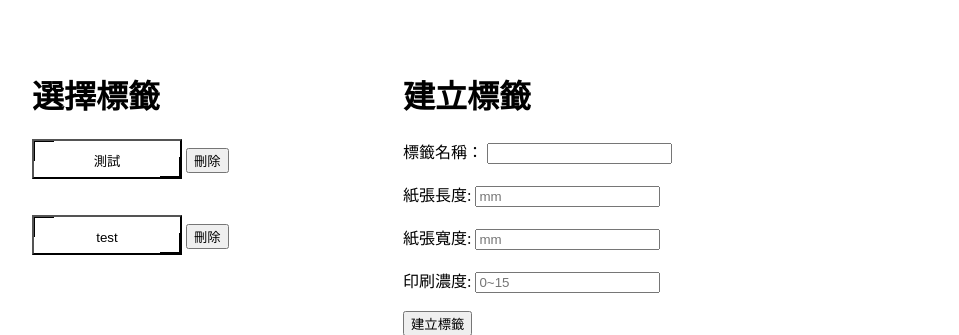
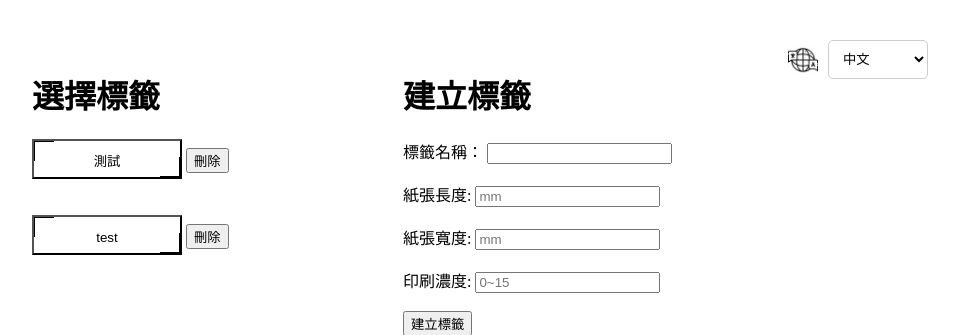
Before and after one commit to CMLai-LAB/labelPrinter, a Django app: page / in a window 1280 px wide. Shown: the top 335 px of the page, without its empty margins (288-1247 px from the left). Run offline with Django 4.2, Linux system fonts and the light colour scheme.

Commit message:
Add language selection, no backend

```diff
--- a/printLabel/templates/index.html
+++ b/printLabel/templates/index.html
@@ -4,6 +4,37 @@
     <title>Create Label</title>
     {% load static %}
     <link rel="stylesheet" type="text/css" href="{% static 'printLabel/css/button.css' %}">
+    <style>
+        .container {
+        display: flex;
+        align-items: center;
+        position: absolute;
+        top: 5%;
+        right: 5%; /* 調整這個值以達到你想要的效果 */
+    }
+
+    .container select {
+        margin-left: 10px;
+        background-color: #fff;
+        border: 1px solid #ccc;
+        border-radius: 5px;
+        padding: 10px;
+        width: 100px;
+    }
+
+    select::-ms-expand {
+        display: none;
+    }
+
+    .language-icon {
+        position: relative;
+    }
+    .container img {
+        width: 30px;
+        height: 30px;
+    }
+
+    </style>
 </head>
 
 <body>
@@ -42,6 +73,15 @@
             <button type="submit" name="setup">建立標籤</button>
         </form>
     </div>
+    <div class="container">
+        <img src="{% static 'printLabel/image/language.jpg' %}"/>
+        <select name="language" style="padding-right: 10px;">
+            <option value="chinese">中文</option>
+            <option value="english">English</option>
+            <option value="Vietnamese">Tiếng Việt</option>
+        </select>
+     </div>
+
     <script>
         function confirmDelete(e){
             if (!confirm("確定要刪除嗎?")){
```
Also changed, not shown: printLabel/static/printLabel/css/button.css (indentation only), printLabel/static/printLabel/image/language.jpg (added).
